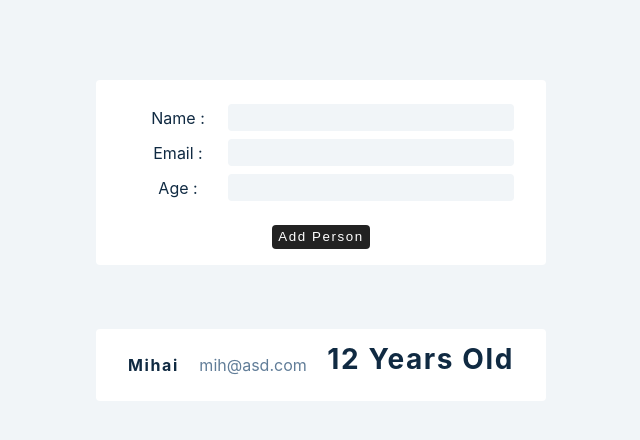
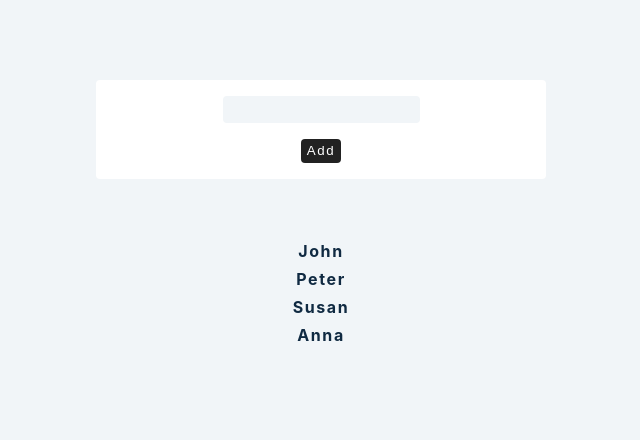
Before and after one commit to indiemike01/react-advanced-2020, a React (Create React App) app: page / in a window 1280 px wide. Shown: the top 440 px of the page, without its empty margins (319-959 px from the left). Built offline with nearby package versions, Linux system fonts and the light colour scheme.

Commit message:
Checking user

```diff
--- a/src/App.js
+++ b/src/App.js
@@ -1,6 +1,6 @@
 import React from "react";
-import Setup from "./tutorial/4-forms/setup/1-controlled-inputs.js";
-import Final from "./tutorial/1-useState/final/2-useState-basics.js";
+import Setup from "./tutorial/6-useReducer/setup";
+// import Final from "./tutorial/6-useReducer/final";
 
 function App() {
   return (
--- a/src/tutorial/6-useReducer/setup/index.js
+++ b/src/tutorial/6-useReducer/setup/index.js
@@ -1,10 +1,45 @@
-import React, { useState, useReducer } from 'react';
-import Modal from './Modal';
-import { data } from '../../../data';
+import React, { useState, useReducer } from "react";
+import Modal from "./Modal";
+import { data } from "../../../data";
 // reducer function
 
 const Index = () => {
-  return <h2>useReducer</h2>;
+  const [people, setPeople] = useState(data);
+  const [name, setName] = useState(" ");
+  const [showModal, setShowModal] = useState(false);
+  const handleSubmit = (e) => {
+    e.preventDefault();
+    if (name) {
+      setShowModal(true);
+      setPeople([...people, { id: new Date().getTime().toString, name }]);
+      setName("");
+    } else {
+      setShowModal(true);
+    }
+  };
+  return (
+    <>
+      {showModal && <Modal />}
+
+      <form onSubmit={handleSubmit} className="form">
+        <div>
+          <input
+            type="text"
+            value={name}
+            onChange={(e) => setName(e.target.value)}
+          />
+        </div>
+        <button type="submit">add</button>
+      </form>
+      {people.map((person) => {
+        return (
+          <div key={person.id}>
+            <h4>{person.name}</h4>
+          </div>
+        );
+      })}
+    </>
+  );
 };
 
 export default Index;
```
Also changed, not shown: src/tutorial/5-useRef/setup/1-useRef-basics.js (+16 -2 lines).
